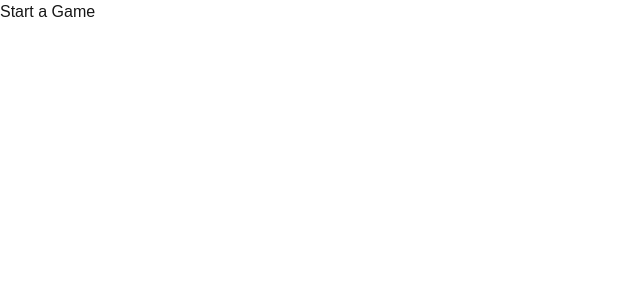
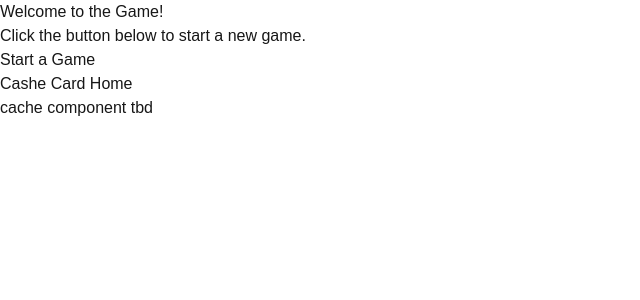
Before and after one commit to joewang0430/rever-c, a Next.js app in the folder client/: page / in a window 1280 px wide. Shown: the top 300 px of the page, without its empty margins (0-640 px from the left). Built offline with nearby package versions, Linux system fonts and the light colour scheme.

Commit message:
added cache replacement parts and added component folders

```diff
--- a/client/src/app/page.tsx
+++ b/client/src/app/page.tsx
@@ -1,14 +1,15 @@
-// src/app/page.tsx
-"use client"
-import { useRouter } from "next/navigation"
-import { v4 as uuid } from "uuid"
+// Home Page
+
+import StartButton from "@/components/home/StartButton";
+import CasheCardHome from "@/components/home/CasheCardHome";
 
 export default function HomePage() {
-  const router = useRouter()
-  const start = () => {
-    const matchId = uuid()           // generate uni matchId for each game
-    router.push(`/setup/${matchId}`) // navigate to the setup page with the matchId
-    console.log("Navigating to setup page with matchId:", matchId) // TODO: remove this in production
-  }
-  return <button onClick={start}>Start a Game</button>
+  return(
+    <main>
+      <h1>Welcome to the Game!</h1>
+      <p>Click the button below to start a new game.</p>
+      <StartButton />
+      <CasheCardHome />
+    </main>
+  );
 }
--- /dev/null
+++ b/client/src/components/home/CasheCardHome.tsx
@@ -0,0 +1,12 @@
+import CacheUpload from "../setup/ui/CacheUpload";
+
+const CasheCardHome = () => {
+  return (
+    <div>
+      <h2>Cashe Card Home</h2>
+      <CacheUpload />
+    </div>
+  );
+}
+
+export default CasheCardHome;
--- /dev/null
+++ b/client/src/components/home/StartButton.tsx
@@ -0,0 +1,15 @@
+"use client"
+
+import { useRouter } from "next/navigation"
+import { v4 as uuid } from "uuid"
+
+const StartButton = () => {
+  const router = useRouter()
+  const start = () => {
+    const matchId = uuid()           // generate uni matchId for each game
+    router.push(`/setup/${matchId}`) // navigate to the setup page with the matchId
+  }
+  return <button onClick={start} className="hover:underline">Start a Game</button>
+}
+
+export default StartButton
--- /dev/null
+++ b/client/src/components/setup/ui/CacheUpload.tsx
@@ -0,0 +1,7 @@
+const CacheUpload = () => {
+  return (
+    <>cache component tbd</>
+  );
+}
+
+export default CacheUpload;
```
